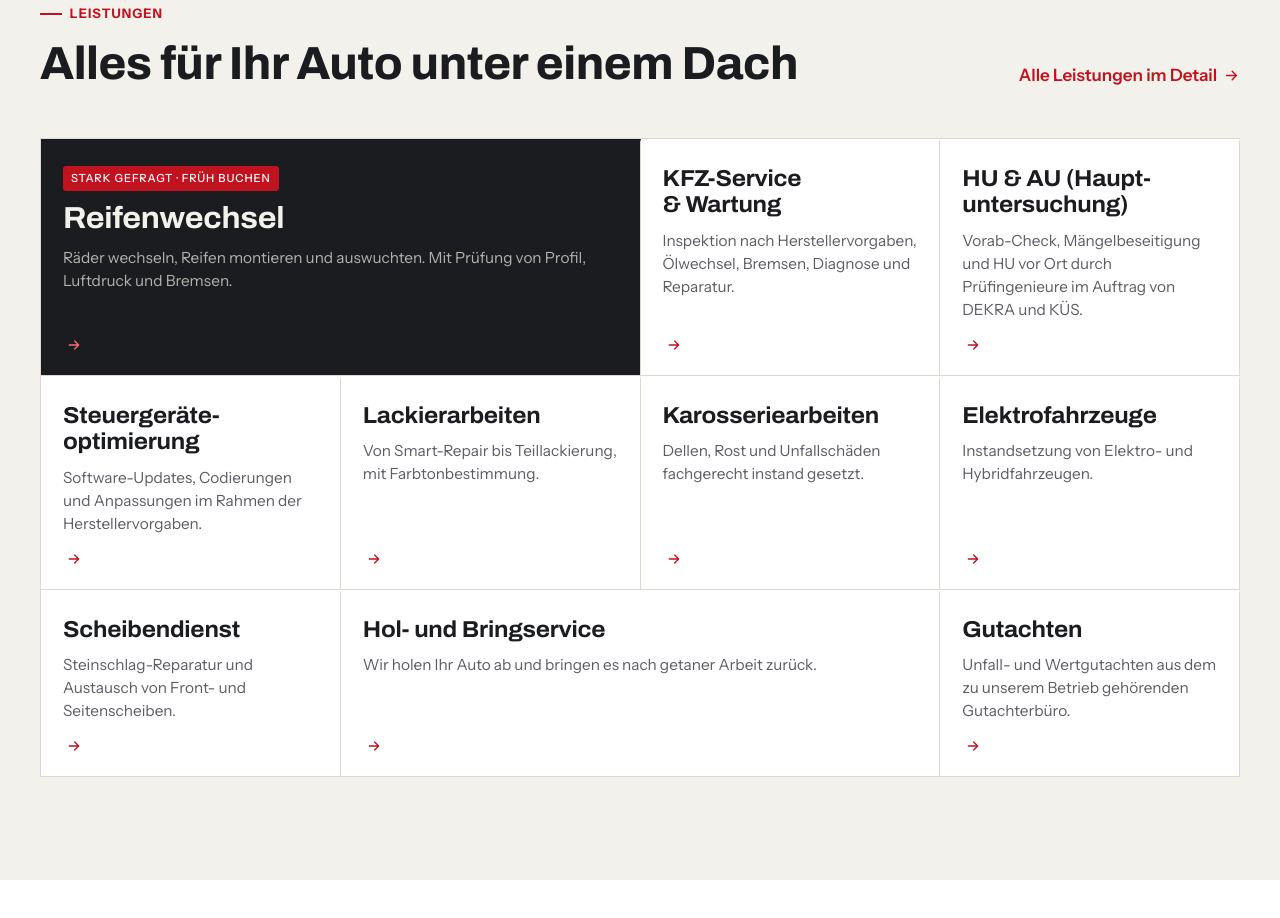
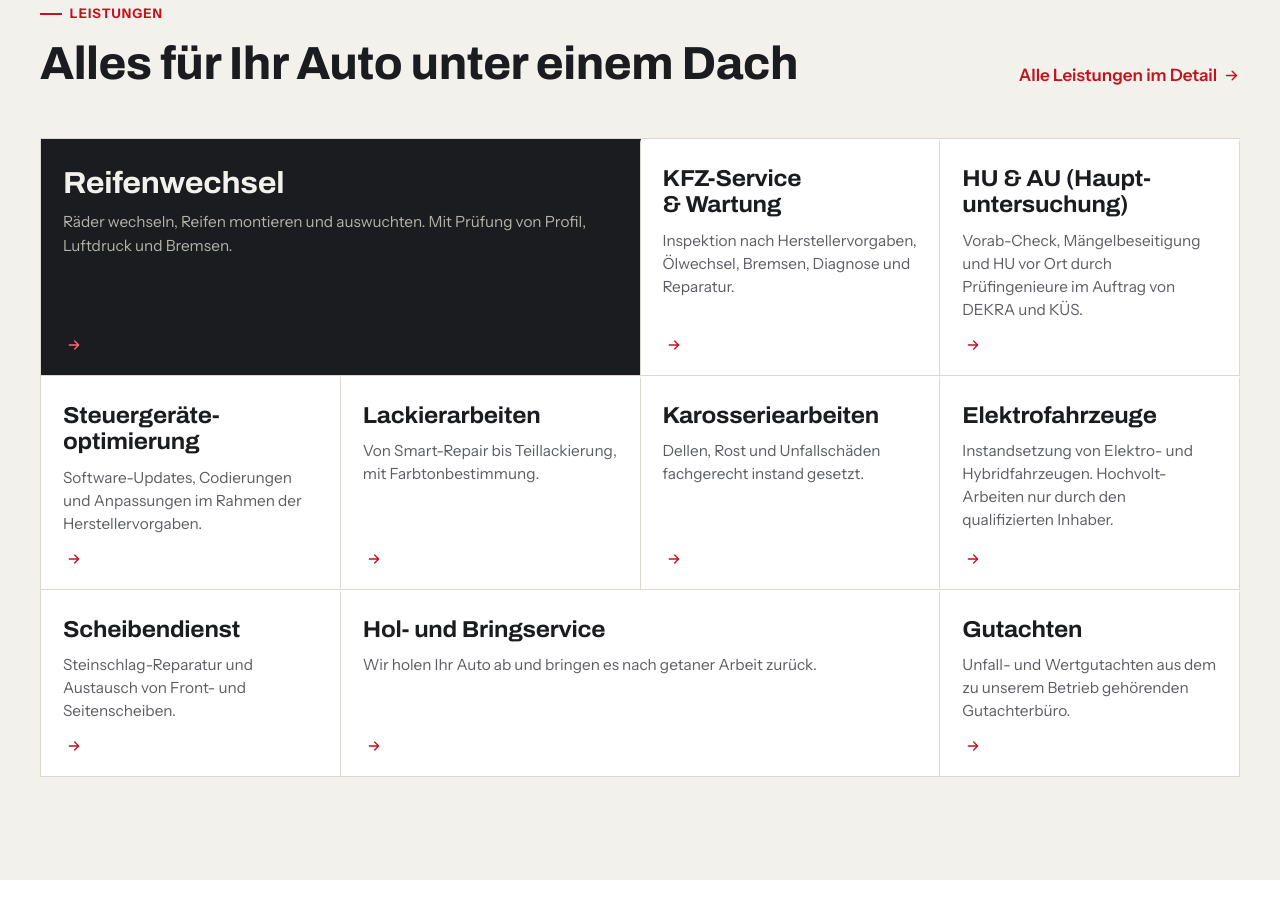
Before and after one commit to mattis2812/Werkstatt-osthus.1, a plain HTML site: page index.html in a window 1280 px wide. Shown: the part 955-1873 px from the top of the page. Drawn offline with Linux system fonts and the light colour scheme.

Commit message:
Werbeaussagen bereinigt: keine Beliebtheitsangaben, Hochvolt-Arbeiten nur durch den Inhaber
Co-Authored-By: Claude Opus 5.5 <noreply@anthropic.com>
Claude-Session: https://claude.ai/code/session_01QjJiYoJBpGR2qrDP9RcM6N

```diff
--- a/index.html
+++ b/index.html
@@ -78,13 +78,13 @@
       <a class="text-link" href="leistungen.html">Alle Leistungen im Detail <svg viewBox="0 0 24 24" fill="none" stroke="currentColor" stroke-width="2" stroke-linecap="round" stroke-linejoin="round" aria-hidden="true"><path d="M5 12h14M13 6l6 6-6 6"/></svg></a>
     </div>
     <div class="catalog">
-<a class="catalog__item catalog__item--feature" href="leistungen.html#reifen"><div class="catalog__top"><span class="badge">Stark gefragt · früh buchen</span></div><h3>Reifenwechsel</h3><p>Räder wechseln, Reifen montieren und auswuchten. Mit Prüfung von Profil, Luftdruck und Bremsen.</p><svg class="arrow" viewBox="0 0 24 24" fill="none" stroke="currentColor" stroke-width="2" stroke-linecap="round" stroke-linejoin="round" aria-hidden="true"><path d="M5 12h14M13 6l6 6-6 6"/></svg></a>
+<a class="catalog__item catalog__item--feature" href="leistungen.html#reifen"><h3>Reifenwechsel</h3><p>Räder wechseln, Reifen montieren und auswuchten. Mit Prüfung von Profil, Luftdruck und Bremsen.</p><svg class="arrow" viewBox="0 0 24 24" fill="none" stroke="currentColor" stroke-width="2" stroke-linecap="round" stroke-linejoin="round" aria-hidden="true"><path d="M5 12h14M13 6l6 6-6 6"/></svg></a>
 <a class="catalog__item" href="leistungen.html#service"><h3>KFZ-Service &amp; Wartung</h3><p>Inspektion nach Herstellervorgaben, Ölwechsel, Bremsen, Diagnose und Reparatur.</p><svg class="arrow" viewBox="0 0 24 24" fill="none" stroke="currentColor" stroke-width="2" stroke-linecap="round" stroke-linejoin="round" aria-hidden="true"><path d="M5 12h14M13 6l6 6-6 6"/></svg></a>
 <a class="catalog__item" href="leistungen.html#tuev"><h3>HU &amp; AU (Haupt&shy;untersuchung)</h3><p>Vorab-Check, Mängelbeseitigung und HU vor Ort durch Prüfingenieure im Auftrag von DEKRA und KÜS.</p><svg class="arrow" viewBox="0 0 24 24" fill="none" stroke="currentColor" stroke-width="2" stroke-linecap="round" stroke-linejoin="round" aria-hidden="true"><path d="M5 12h14M13 6l6 6-6 6"/></svg></a>
 <a class="catalog__item" href="leistungen.html#tuning"><h3>Steuergeräte&shy;optimierung</h3><p>Software-Updates, Codierungen und Anpassungen im Rahmen der Herstellervorgaben.</p><svg class="arrow" viewBox="0 0 24 24" fill="none" stroke="currentColor" stroke-width="2" stroke-linecap="round" stroke-linejoin="round" aria-hidden="true"><path d="M5 12h14M13 6l6 6-6 6"/></svg></a>
 <a class="catalog__item" href="leistungen.html#lack"><h3>Lackier&shy;arbeiten</h3><p>Von Smart-Repair bis Teillackierung, mit Farbtonbestimmung.</p><svg class="arrow" viewBox="0 0 24 24" fill="none" stroke="currentColor" stroke-width="2" stroke-linecap="round" stroke-linejoin="round" aria-hidden="true"><path d="M5 12h14M13 6l6 6-6 6"/></svg></a>
 <a class="catalog__item" href="leistungen.html#karosserie"><h3>Karosserie&shy;arbeiten</h3><p>Dellen, Rost und Unfallschäden fachgerecht instand gesetzt.</p><svg class="arrow" viewBox="0 0 24 24" fill="none" stroke="currentColor" stroke-width="2" stroke-linecap="round" stroke-linejoin="round" aria-hidden="true"><path d="M5 12h14M13 6l6 6-6 6"/></svg></a>
-<a class="catalog__item" href="leistungen.html#ev"><h3>Elektro&shy;fahrzeuge</h3><p>Instandsetzung von Elektro- und Hybridfahrzeugen.</p><svg class="arrow" viewBox="0 0 24 24" fill="none" stroke="currentColor" stroke-width="2" stroke-linecap="round" stroke-linejoin="round" aria-hidden="true"><path d="M5 12h14M13 6l6 6-6 6"/></svg></a>
+<a class="catalog__item" href="leistungen.html#ev"><h3>Elektro&shy;fahrzeuge</h3><p>Instandsetzung von Elektro- und Hybridfahrzeugen. Hochvolt-Arbeiten nur durch den qualifizierten Inhaber.</p><svg class="arrow" viewBox="0 0 24 24" fill="none" stroke="currentColor" stroke-width="2" stroke-linecap="round" stroke-linejoin="round" aria-hidden="true"><path d="M5 12h14M13 6l6 6-6 6"/></svg></a>
 <a class="catalog__item" href="leistungen.html#scheibe"><h3>Scheibendienst</h3><p>Steinschlag-Reparatur und Austausch von Front- und Seitenscheiben.</p><svg class="arrow" viewBox="0 0 24 24" fill="none" stroke="currentColor" stroke-width="2" stroke-linecap="round" stroke-linejoin="round" aria-hidden="true"><path d="M5 12h14M13 6l6 6-6 6"/></svg></a>
 <a class="catalog__item catalog__item--wide" href="leistungen.html#holbring"><h3>Hol- und Bringservice</h3><p>Wir holen Ihr Auto ab und bringen es nach getaner Arbeit zurück.</p><svg class="arrow" viewBox="0 0 24 24" fill="none" stroke="currentColor" stroke-width="2" stroke-linecap="round" stroke-linejoin="round" aria-hidden="true"><path d="M5 12h14M13 6l6 6-6 6"/></svg></a>
 <a class="catalog__item" href="leistungen.html#gutachten"><h3>Gutachten</h3><p>Unfall- und Wertgutachten aus dem zu unserem Betrieb gehörenden Gutachterbüro.</p><svg class="arrow" viewBox="0 0 24 24" fill="none" stroke="currentColor" stroke-width="2" stroke-linecap="round" stroke-linejoin="round" aria-hidden="true"><path d="M5 12h14M13 6l6 6-6 6"/></svg></a>
```
Also changed, not shown: leistungen.html (+3 -3 lines).
